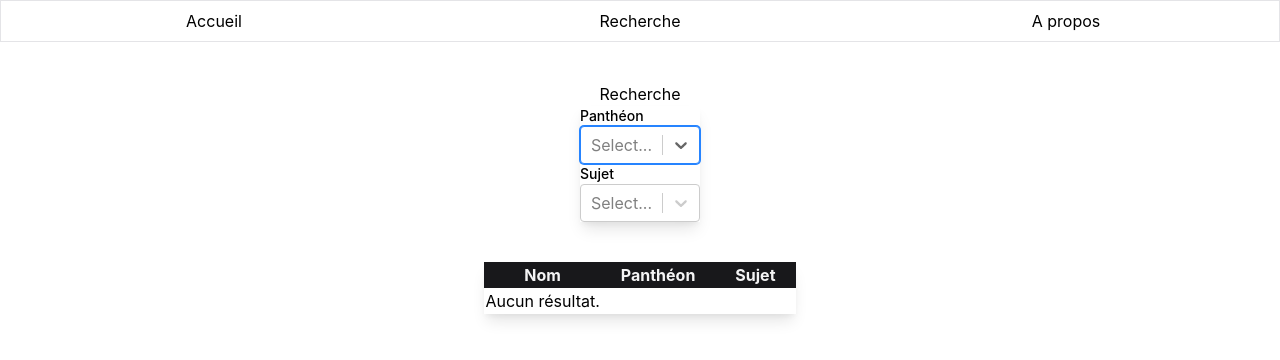
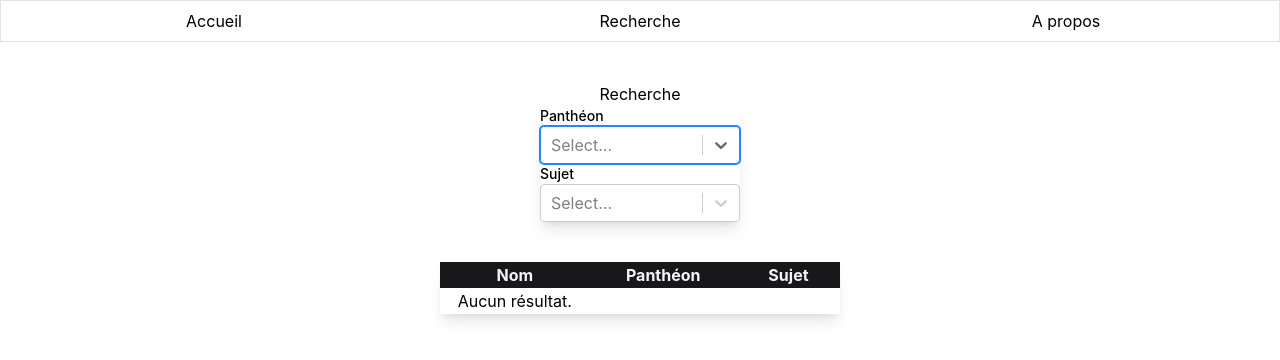
Before and after one commit to AlexisValentin/palmythology, a React (Create React App) app: page /research in a window 1280 px wide. Shown: the top 360 px of the page. Built offline with nearby package versions, Linux system fonts and the light colour scheme.

Commit message:
[STYLES] make 1st use of `styled-components`

```diff
--- a/package.json
+++ b/package.json
@@ -49,6 +49,7 @@
   },
   "devDependencies": {
     "@types/react": "^17.0.30",
+    "@types/styled-components": "^5.1.26",
     "autoprefixer": "^9.8.8",
     "postcss": "^7.0.39",
     "react-router-dom": "^6.0.0",
--- /dev/null
+++ b/src/components/Filter.styled.tsx
@@ -0,0 +1,5 @@
+import styled from "styled-components";
+
+export const FilterSelectContainerStyled = styled.div`
+  width: 200px;
+`;
--- a/src/components/Filter.tsx
+++ b/src/components/Filter.tsx
@@ -11,6 +11,9 @@ import { BASE_INPUT_NAMES } from "../types/form";
 
 /* Wording */
 import { wording } from "../wording/fr/main";
+
+/* Styled-components */
+import { FilterSelectContainerStyled } from "./Filter.styled";
 
 type FilterSelectOption = { value: string; label: string };
 export type ReactSelectValue = FilterSelectOption | null;
@@ -36,7 +39,7 @@ const Filter: FunctionComponent = () => {
   return (
     <div className="grid justify-items-center">
       <h1>{wording.sections.research_title}</h1>
-      <div className="shadow-lg">
+      <FilterSelectContainerStyled className="shadow-lg">
         <label className="block">
           <span className="block text-sm font-medium text-slate-700">
             {wording.filter.pantheon}
@@ -62,7 +65,7 @@ const Filter: FunctionComponent = () => {
             isSearchable
           />
         </label>
-      </div>
+      </FilterSelectContainerStyled>
       <CardList
         pantheon={pantheonSearchCriterias}
         subject={subjectSearchCriterias}
--- a/src/components/Welcome.tsx
+++ b/src/components/Welcome.tsx
@@ -1,6 +1,5 @@
 import { FunctionComponent } from "react";
 import { Link } from "react-router-dom";
-import "../styles/Welcome.sass";
 
 /* Types */
 import { ROUTES } from "../types/routes";
--- /dev/null
+++ b/src/components/cards/CardList.styled.tsx
@@ -0,0 +1,9 @@
+import styled from "styled-components";
+
+export const CardListTableContainerStyled = styled.div`
+  text-align: center;
+`;
+
+export const CardListTableStyled = styled.table`
+  width: 400px;
+`;
--- a/src/components/cards/CardList.tsx
+++ b/src/components/cards/CardList.tsx
@@ -8,6 +8,12 @@ import { Card, ResearchCriterias } from "../../types/cards/card";
 
 /* Wording */
 import { wording } from "../../wording/fr/main";
+
+/* Styled-components */
+import {
+  CardListTableContainerStyled,
+  CardListTableStyled,
+} from "./CardList.styled";
 
 const CardList: FunctionComponent<ResearchCriterias> = ({
   pantheon,
@@ -25,8 +31,8 @@ const CardList: FunctionComponent<ResearchCriterias> = ({
   }, [searchCriterias]);
 
   return (
-    <div className="my-10">
-      <table className="shadow-lg">
+    <CardListTableContainerStyled className="my-10">
+      <CardListTableStyled className="shadow-lg">
         <thead>
           <tr className="bg-gray-900 text-gray-100">
             <th className="px-5">{wording.filter.name}</th>
@@ -51,8 +57,8 @@ const CardList: FunctionComponent<ResearchCriterias> = ({
             </tr>
           )}
         </tbody>
-      </table>
-    </div>
+      </CardListTableStyled>
+    </CardListTableContainerStyled>
   );
 };
 
--- a/src/styles/Welcome.sass
+++ /dev/null
@@ -1,3 +0,0 @@
-.link-button
-  padding: 10px
-  border: 1px solid grey
```
